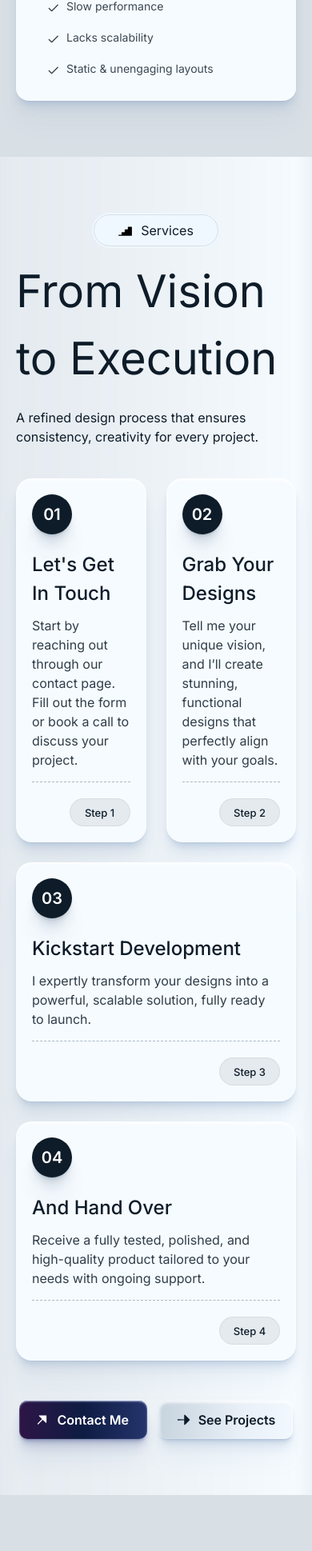
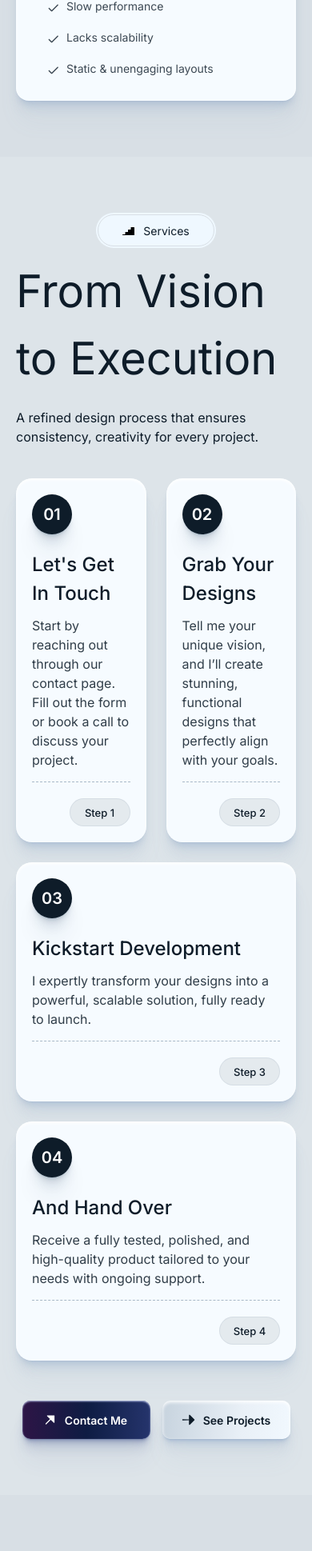
Before and after one commit to ask0ldd/FolioV2, a React (Vite) app: page / in a window 390 px wide. Shown: the part 5899-7838 px from the top of the page at 80% size. Built offline with nearby package versions, Linux system fonts and the light colour scheme.

Commit message:
*edit* front / process section : responsiveness improved

```diff
--- a/src/pages/app/sections/Process.tsx
+++ b/src/pages/app/sections/Process.tsx
@@ -3,10 +3,10 @@ import '../../../styles/Process.css'
 
 export default function Process(){
     return(
-        <section className='flex flex-col w-full items-center py-[70px] md:py-[100px] px-[20px] md:px-0'>
+        <section className='flex flex-col w-full items-center py-[70px] md:py-[100px] px-[20px] md:px-0 bg-[#dde4e9]'>
             <div className='flex px-[2px] py-[2px] bg-[#EFF8FF] rounded-full'>
-                <span className='flex flex-row gap-x-[10px] justify-center items-center h-[40px] bg-[#EFF8FF] border-1 border-[#D8DFE5] px-[30px] rounded-full'>
-                    <svg viewBox="0 0 256 256" width={18} height={18} style={{transform:'translateY(1px)'}} focusable="false" color="#0e1c29">
+                <span className='flex flex-row gap-x-[10px] text-[14px] justify-center items-center h-[40px] bg-[#EFF8FF] border-1 border-[#D8DFE5] px-[30px] rounded-full'>
+                    <svg viewBox="0 0 256 256" width={16} height={16} style={{transform:'translateY(1px)'}} focusable="false" color="#0e1c29">
                         <g color="#0e1c29">
                             <path d="M240,56V200a8,8,0,0,1-8,8H8a8,8,0,0,1,0-16H56V152a8,8,0,0,1,8-8h48V104a8,8,0,0,1,8-8h48V56a8,8,0,0,1,8-8h56A8,8,0,0,1,240,56Z"></path>
                         </g>
@@ -23,7 +23,7 @@ export default function Process(){
                 <ProcessStep step={4} title={'And Hand Over'} text={'Receive a fully tested, polished, and high-quality product tailored to your needs with ongoing support.'}/>
             </div>
 
-            <div className='flex gap-x-[15px] mt-[50px] translate-x-[0px] opacity-100'>
+            <div className='flex gap-x-[15px] mt-[50px] translate-x-[0px] opacity-100 text-[14px]'>
                 <a href="#resume">
                     <button className='blueButton text-[#FFFFFF] font-semibold hover:cursor-pointer'>
                         <svg width="13" height="12" viewBox="0 0 13 12" fill="none" xmlns="http://www.w3.org/2000/svg">
```
